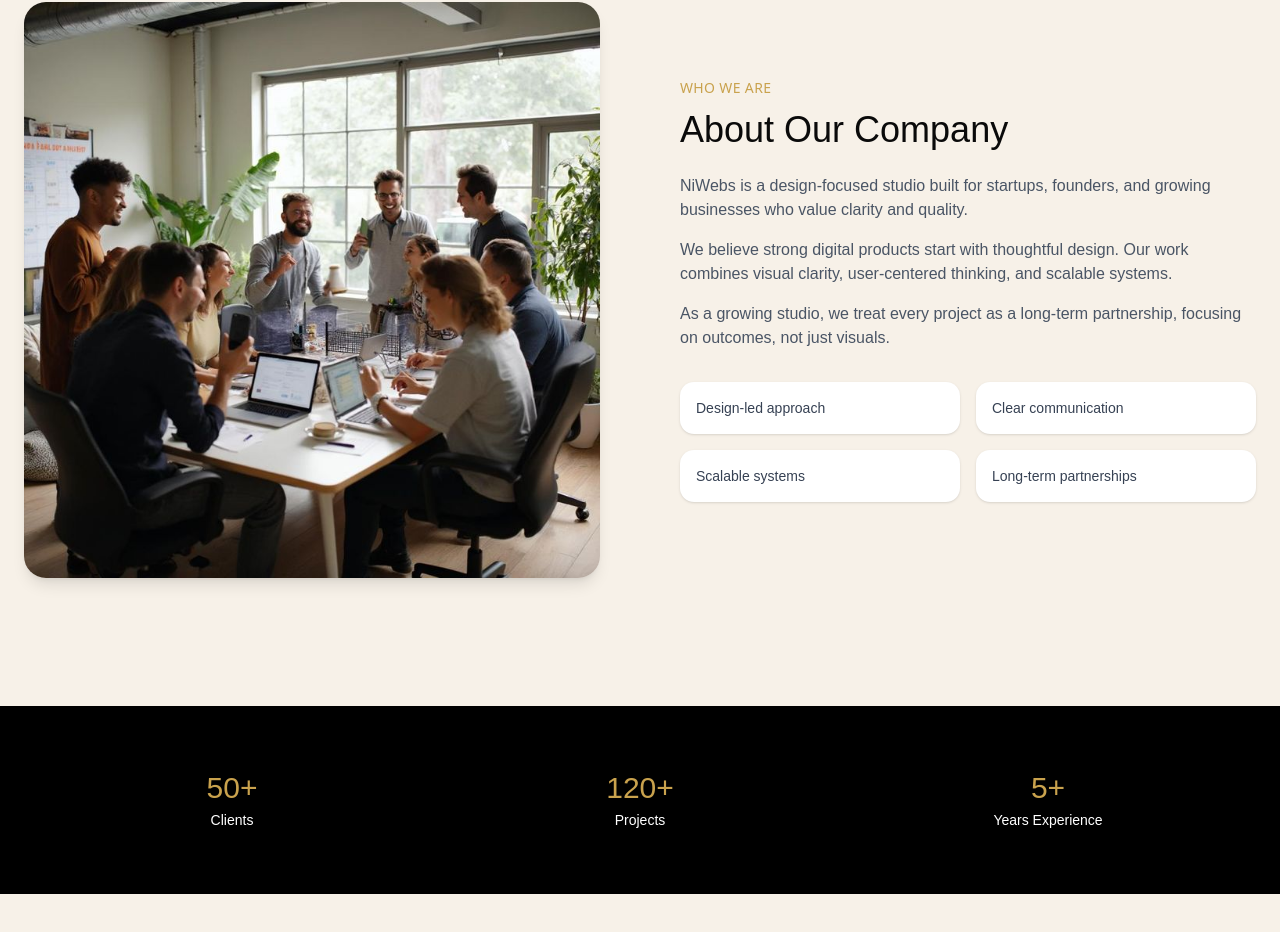
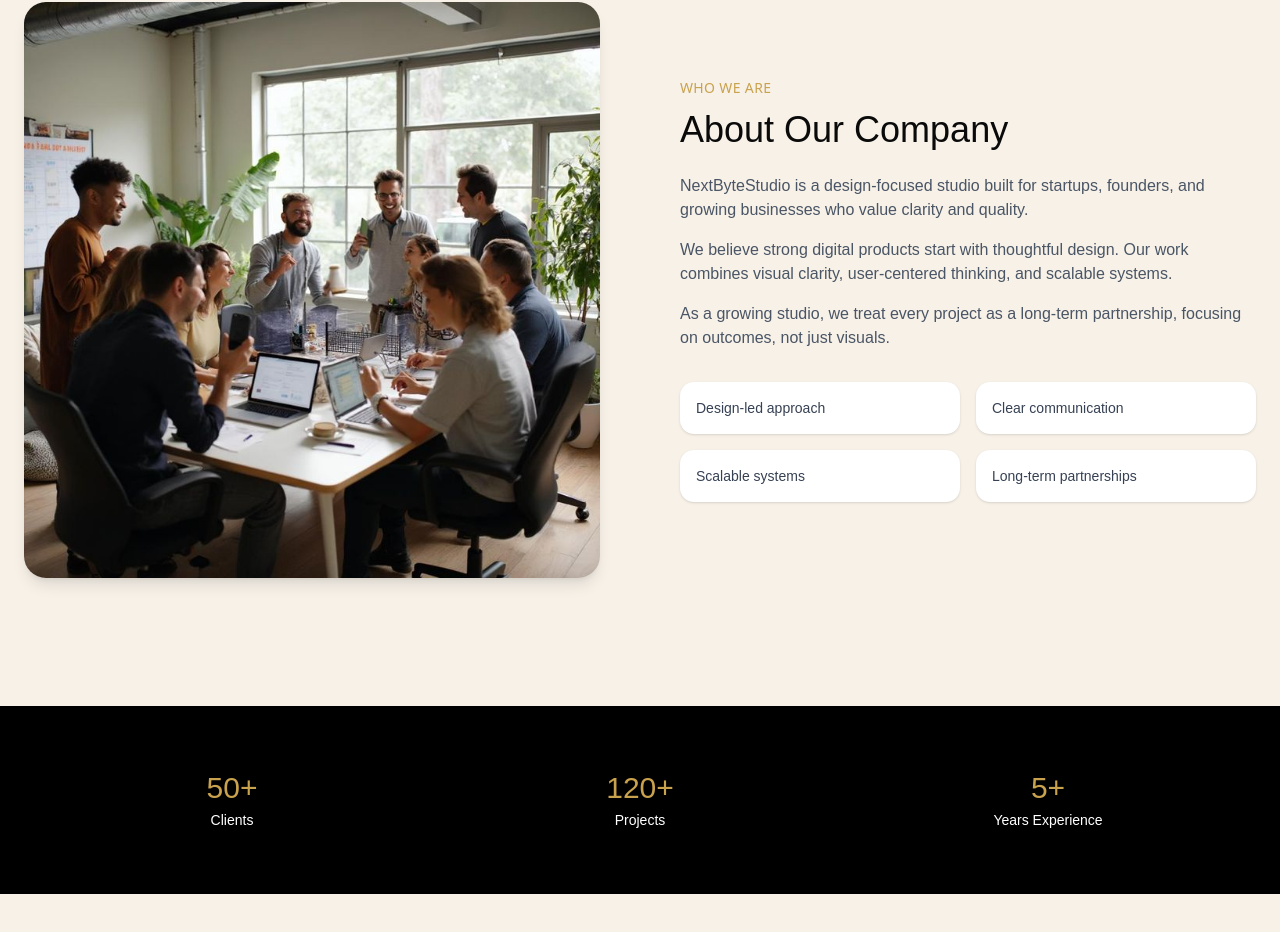
Before and after one commit to Amnafazal2004/webdesign, a Next.js app: page / in a window 1280 px wide. Shown: the part 2510-3442 px from the top of the page. Built offline with nearby package versions, Linux system fonts and the light colour scheme; a web font is replaced by a local one.

Commit message:
name change

```diff
--- a/features/About.tsx
+++ b/features/About.tsx
@@ -36,7 +36,7 @@
           </h2>
 
           <p className={`${CyGroteskreg.className} text-gray-600 mb-4`}>
-            NiWebs is a design-focused studio built for startups, founders,
+            NextByteStudio is a design-focused studio built for startups, founders,
             and growing businesses who value clarity and quality.
           </p>
 
```
